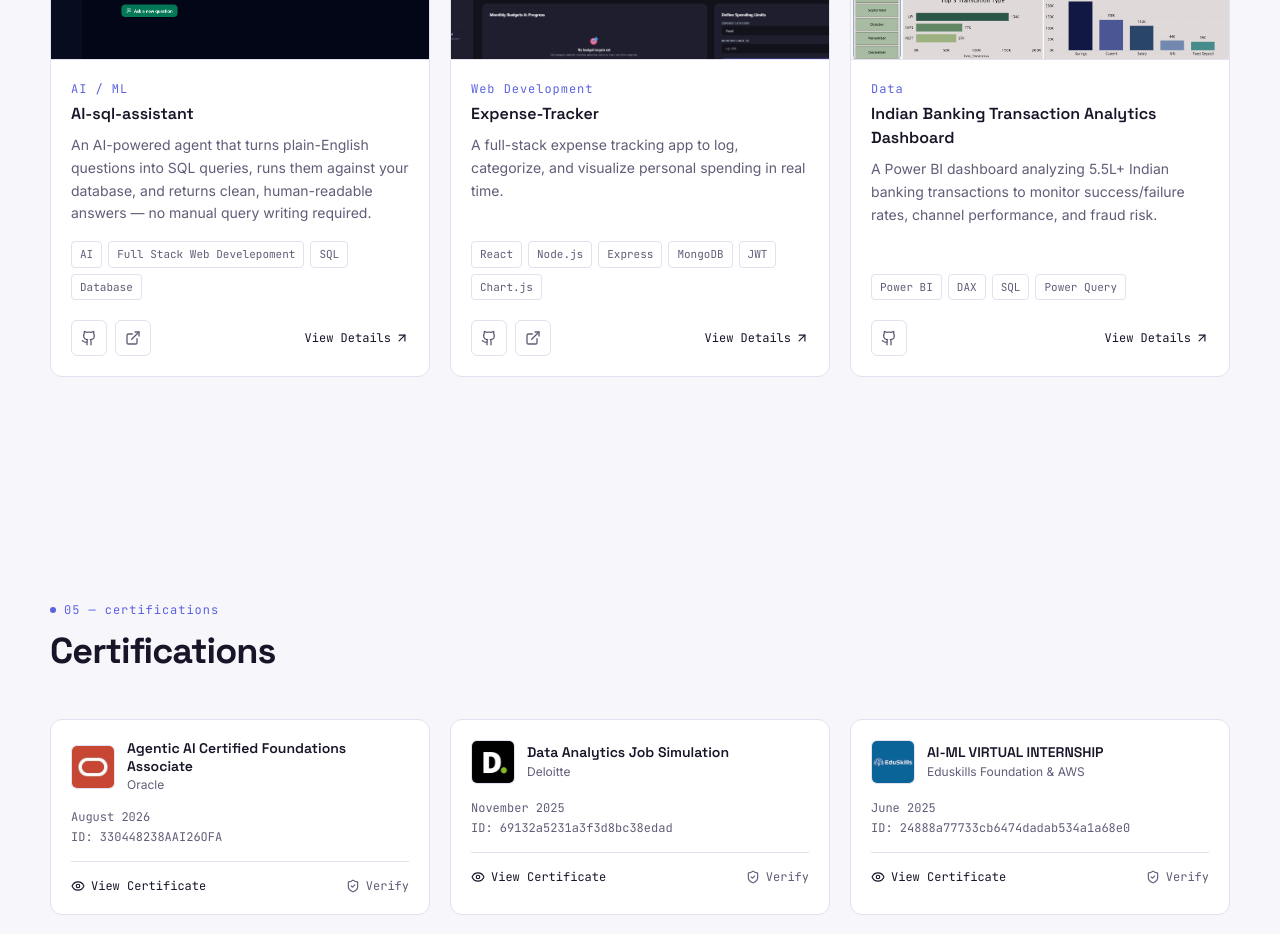
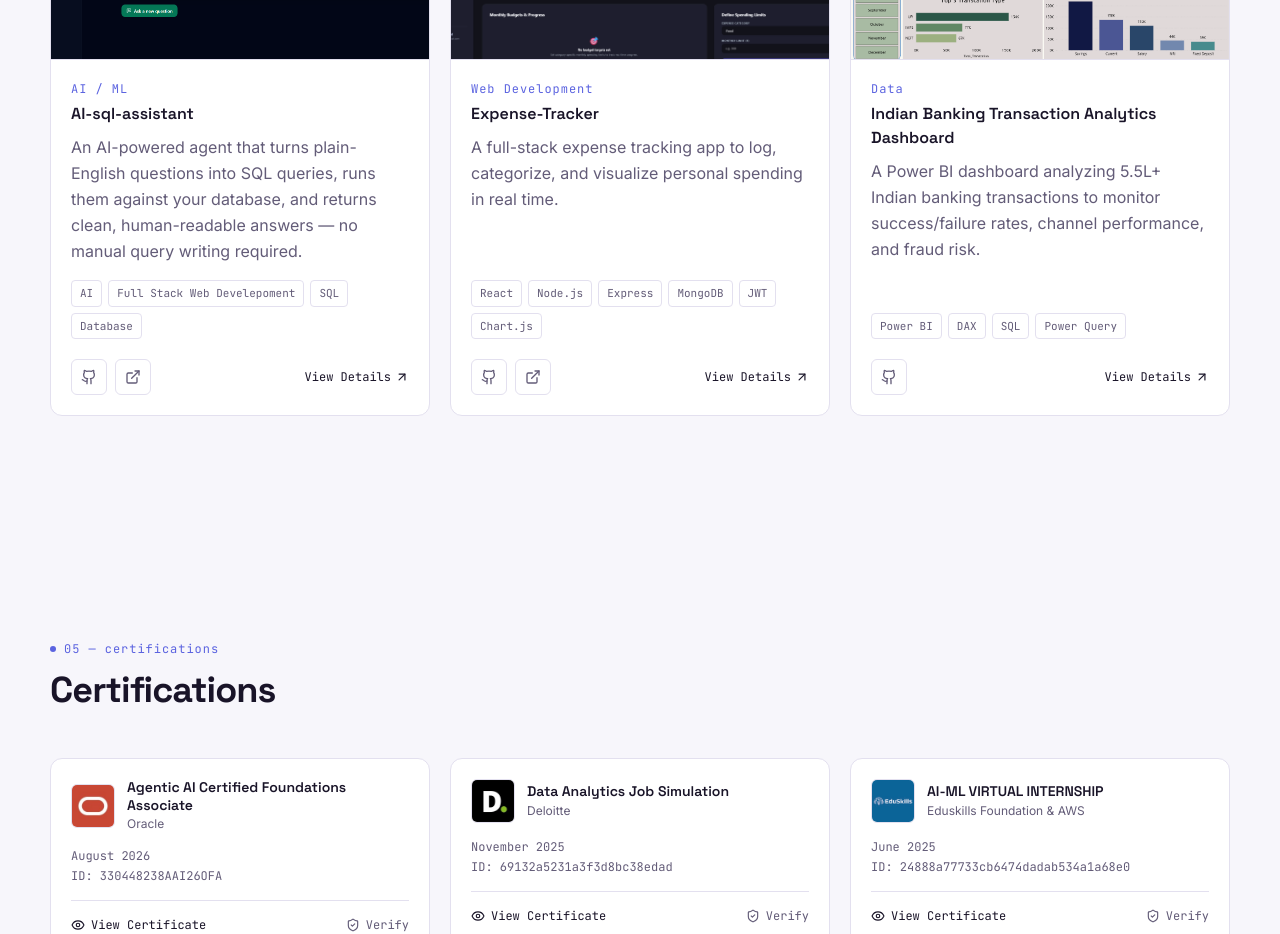
Before and after one commit to prasadchinthapalli09/Personal-Portfolio, a React (Vite) app: page / in a window 1280 px wide. Shown: the part 4100-5034 px from the top of the page. Built offline with nearby package versions, Linux system fonts and the light colour scheme.

Commit message:
Update ProjectCard.jsx

```diff
--- a/src/components/ProjectCard.jsx
+++ b/src/components/ProjectCard.jsx
@@ -39,7 +39,7 @@ export default function ProjectCard({ project, onViewDetails }) {
       <div className="p-5 flex flex-col flex-1">
         <p className="eyebrow mb-1">{project.category}</p>
         <h3 className="font-display text-base font-semibold text-text">{title}</h3>
-        <p className="text-muted text-sm mt-2 leading-relaxed flex-1">{description}</p>
+        <p className="text-muted text-base mt-2 leading-relaxed flex-1">{description}</p>
 
         <div className="flex flex-wrap gap-1.5 mt-4">
           {technologies.map((t) => (
```
